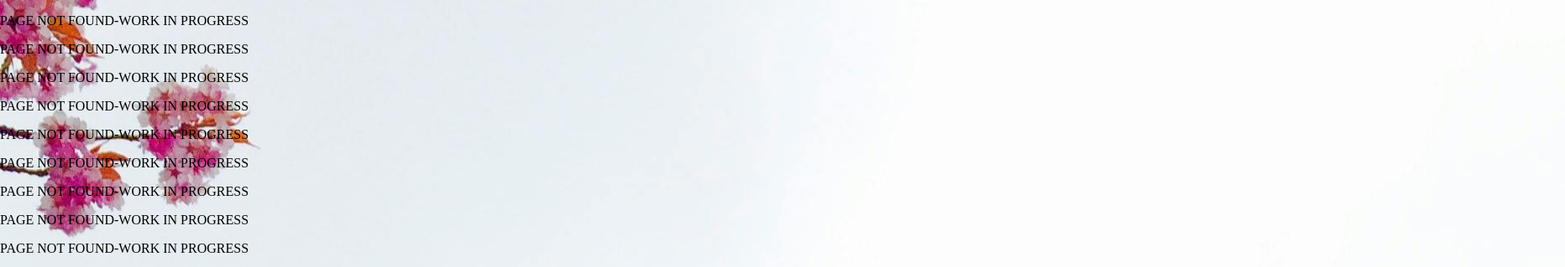
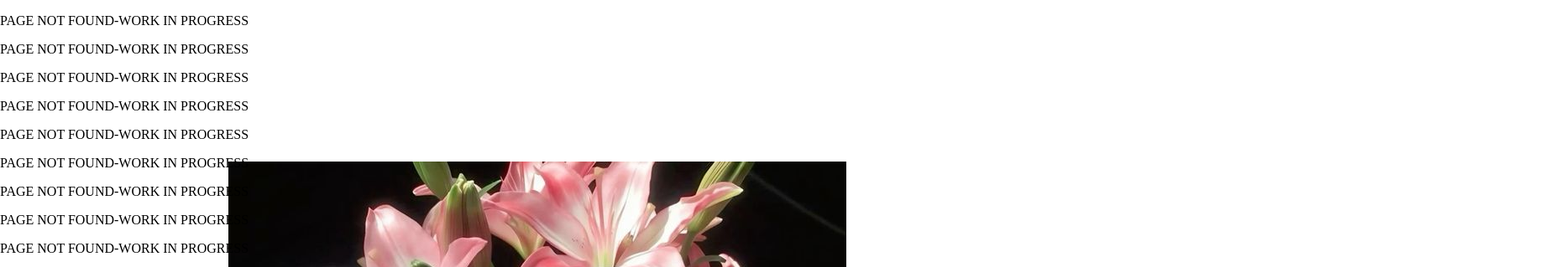
Before and after one commit to seniorsmustafa/seniorsmustafa, a plain HTML site: page notfound.html in a window 1280 px wide. Shown: the top 319 px of the page at 84% size, 1864 px wide, since content can reach past the window. Drawn offline with Linux system fonts and the light colour scheme.

Commit message:
Update notfound.html

```diff
--- a/notfound.html
+++ b/notfound.html
@@ -9,7 +9,7 @@
 <body>
     <div class="image ">
 
-        <img id= gif-background src="error.jpg" alt="Background GIF">
+        <img id= gif-background src="flower.jpg" alt="Background GIF">
         <div class="enter-button" >
          <a href="index.html">back </a>
         </div>
```
